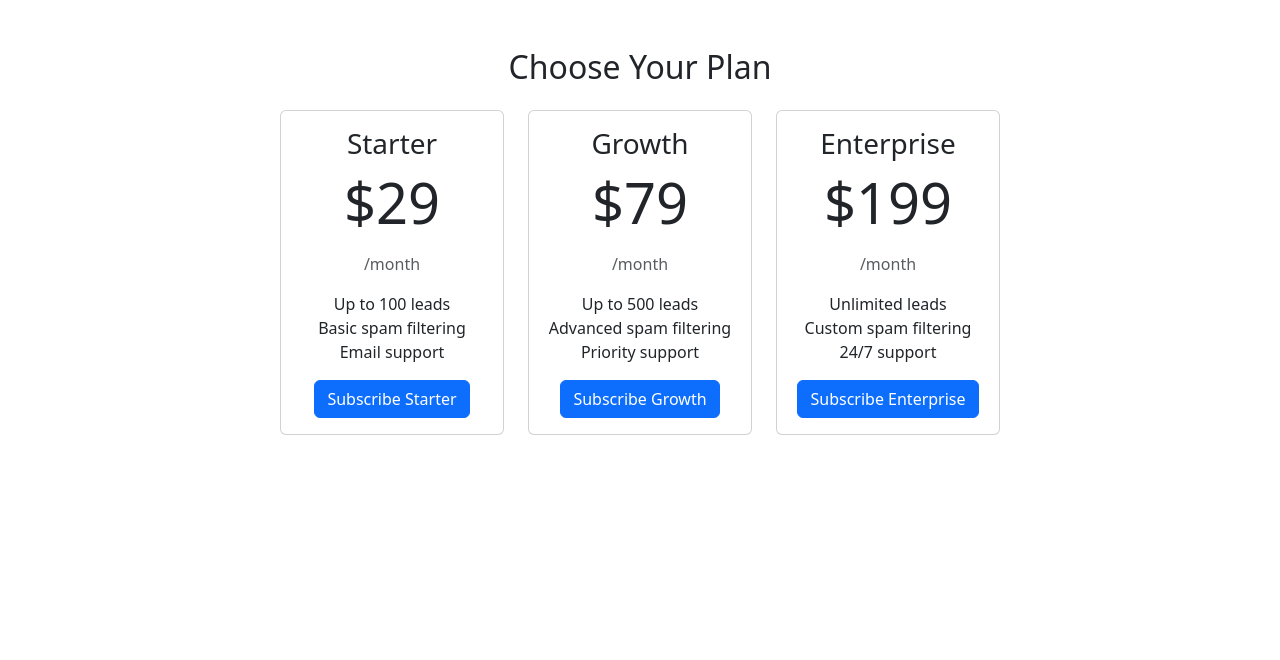
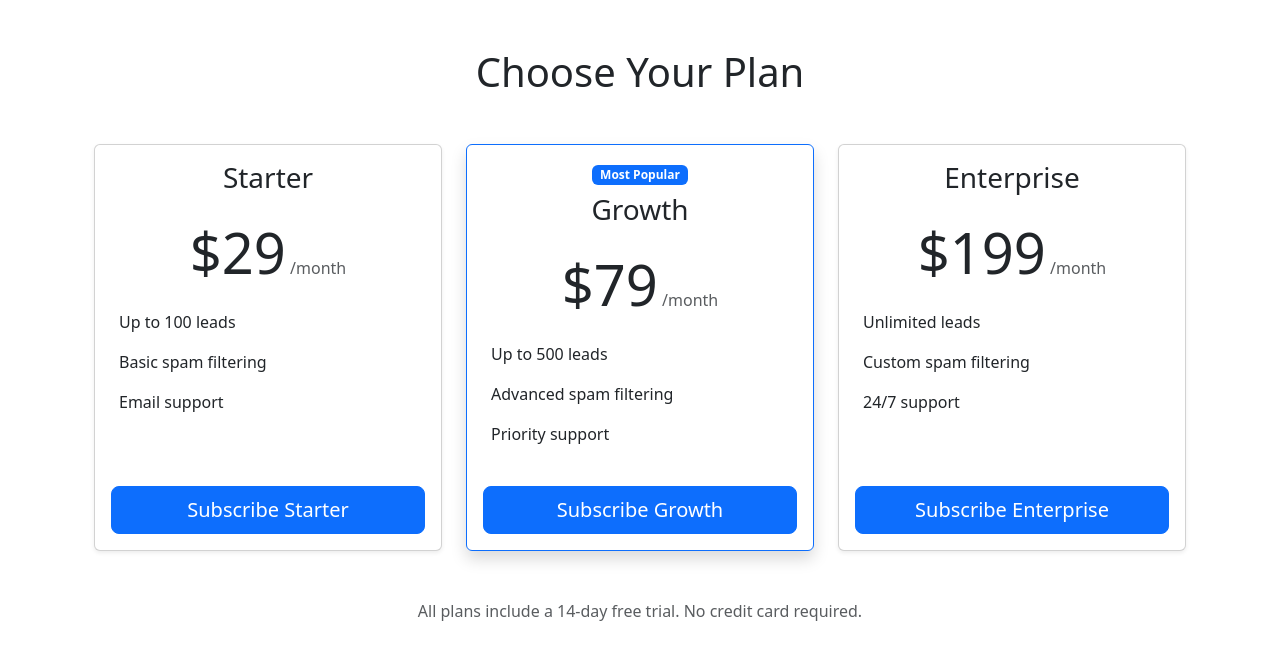
Before and after one commit to vtbell21/leadfilter, a Django app: page /pricing/ in a window 1280 px wide. Shown: the top 660 px of the page. Run offline with Django 5.2, Linux system fonts and the light colour scheme; some libraries are stand-ins or nearby versions.

Commit message:
Update pricing page with improved styling and fix Stripe integration

```diff
--- a/leads/templates/leads/pricing.html
+++ b/leads/templates/leads/pricing.html
@@ -4,74 +4,95 @@
 {% block content %}
 <div class="container mt-5">
     <div class="row justify-content-center">
-        <div class="col-md-8">
-            <h2 class="text-center mb-4">Choose Your Plan</h2>
+        <div class="col-12">
+            <h1 class="text-center mb-5">Choose Your Plan</h1>
 
             <!-- Stripe.js -->
             <script src="https://js.stripe.com/v3/"></script>
 
-            <div class="row">
+            <div class="row justify-content-center">
                 <!-- Starter Plan -->
-                <div class="col-md-4">
-                    <div class="card">
-                        <div class="card-body text-center">
-                            <h3 class="card-title">Starter</h3>
-                            <p class="display-4">$29</p>
-                            <p class="text-muted">/month</p>
-                            <ul class="list-unstyled">
-                                <li>Up to 100 leads</li>
-                                <li>Basic spam filtering</li>
-                                <li>Email support</li>
+                <div class="col-md-4 mb-4">
+                    <div class="card h-100 shadow-sm">
+                        <div class="card-body d-flex flex-column">
+                            <h3 class="card-title text-center mb-4">Starter</h3>
+                            <div class="text-center mb-4">
+                                <span class="display-4">$29</span>
+                                <span class="text-muted">/month</span>
+                            </div>
+                            <ul class="list-unstyled mb-4">
+                                <li class="mb-3"><i class="bi bi-check2-circle text-success me-2"></i>Up to 100 leads</li>
+                                <li class="mb-3"><i class="bi bi-check2-circle text-success me-2"></i>Basic spam filtering</li>
+                                <li class="mb-3"><i class="bi bi-check2-circle text-success me-2"></i>Email support</li>
                             </ul>
+                            <div class="mt-auto text-center">
                                 <button id="starter-button"
-                                    class="btn btn-primary"
+                                        class="btn btn-primary btn-lg w-100"
                                         data-price-id="price_1RIgLWDEGQhWV7HFHPDbJOX8">
                                     Subscribe Starter
                                 </button>
                             </div>
                         </div>
                     </div>
+                </div>
 
                 <!-- Growth Plan -->
-                <div class="col-md-4">
-                    <div class="card">
-                        <div class="card-body text-center">
-                            <h3 class="card-title">Growth</h3>
-                            <p class="display-4">$79</p>
-                            <p class="text-muted">/month</p>
-                            <ul class="list-unstyled">
-                                <li>Up to 500 leads</li>
-                                <li>Advanced spam filtering</li>
-                                <li>Priority support</li>
+                <div class="col-md-4 mb-4">
+                    <div class="card h-100 shadow border-primary">
+                        <div class="card-body d-flex flex-column">
+                            <div class="text-center">
+                                <span class="badge bg-primary mb-2">Most Popular</span>
+                            </div>
+                            <h3 class="card-title text-center mb-4">Growth</h3>
+                            <div class="text-center mb-4">
+                                <span class="display-4">$79</span>
+                                <span class="text-muted">/month</span>
+                            </div>
+                            <ul class="list-unstyled mb-4">
+                                <li class="mb-3"><i class="bi bi-check2-circle text-success me-2"></i>Up to 500 leads</li>
+                                <li class="mb-3"><i class="bi bi-check2-circle text-success me-2"></i>Advanced spam filtering</li>
+                                <li class="mb-3"><i class="bi bi-check2-circle text-success me-2"></i>Priority support</li>
                             </ul>
+                            <div class="mt-auto text-center">
                                 <button id="growth-button"
-                                    class="btn btn-primary"
+                                        class="btn btn-primary btn-lg w-100"
                                         data-price-id="price_1RIgLWDEGQhWV7HFHPDbJOX9">
                                     Subscribe Growth
                                 </button>
                             </div>
                         </div>
                     </div>
+                </div>
 
                 <!-- Enterprise Plan -->
-                <div class="col-md-4">
-                    <div class="card">
-                        <div class="card-body text-center">
-                            <h3 class="card-title">Enterprise</h3>
-                            <p class="display-4">$199</p>
-                            <p class="text-muted">/month</p>
-                            <ul class="list-unstyled">
-                                <li>Unlimited leads</li>
-                                <li>Custom spam filtering</li>
-                                <li>24/7 support</li>
+                <div class="col-md-4 mb-4">
+                    <div class="card h-100 shadow-sm">
+                        <div class="card-body d-flex flex-column">
+                            <h3 class="card-title text-center mb-4">Enterprise</h3>
+                            <div class="text-center mb-4">
+                                <span class="display-4">$199</span>
+                                <span class="text-muted">/month</span>
+                            </div>
+                            <ul class="list-unstyled mb-4">
+                                <li class="mb-3"><i class="bi bi-check2-circle text-success me-2"></i>Unlimited leads</li>
+                                <li class="mb-3"><i class="bi bi-check2-circle text-success me-2"></i>Custom spam filtering</li>
+                                <li class="mb-3"><i class="bi bi-check2-circle text-success me-2"></i>24/7 support</li>
                             </ul>
+                            <div class="mt-auto text-center">
                                 <button id="enterprise-button"
-                                    class="btn btn-primary"
+                                        class="btn btn-primary btn-lg w-100"
                                         data-price-id="price_1RIgLWDEGQhWV7HFHPDbJOX0">
                                     Subscribe Enterprise
                                 </button>
                             </div>
                         </div>
+                    </div>
+                </div>
+            </div>
+
+            <div class="row mt-4">
+                <div class="col-12 text-center">
+                    <p class="text-muted">All plans include a 14-day free trial. No credit card required.</p>
                 </div>
             </div>
 
@@ -80,8 +101,10 @@
 
                 document.querySelectorAll('button').forEach(function(button) {
                     button.addEventListener('click', function() {
-                        // Disable the button to prevent multiple clicks
+                        // Show loading state
                         button.disabled = true;
+                        const originalText = button.textContent;
+                        button.innerHTML = '<span class="spinner-border spinner-border-sm" role="status" aria-hidden="true"></span> Loading...';
 
                         fetch('/create-checkout-session/', {
                             method: 'POST',
@@ -93,22 +116,21 @@
                                 'price_id': button.dataset.priceId
                             })
                         })
-                        .then(response => response.json())
+                        .then(response => {
+                            if (!response.ok) {
+                                throw new Error('Network response was not ok');
+                            }
+                            return response.json();
+                        })
                         .then(session => {
                             return stripe.redirectToCheckout({ sessionId: session.id });
-                        })
-                        .then(function (result) {
-                            if (result.error) {
-                                alert(result.error.message);
-                                // Re-enable the button if there's an error
-                                button.disabled = false;
-                            }
                         })
                         .catch(function(error) {
                             console.error('Error:', error);
                             alert('An error occurred. Please try again.');
-                            // Re-enable the button if there's an error
+                            // Reset button state
                             button.disabled = false;
+                            button.textContent = originalText;
                         });
                     });
                 });
--- a/leads/urls.py
+++ b/leads/urls.py
@@ -1,6 +1,6 @@
 from django.urls import path
 from . import views
-from leads.views_stripe import create_checkout_session
+from leads.views_stripe import create_checkout_session, subscription_success, subscription_cancel
 from leads.views_hubspot import hubspot_connect, hubspot_callback, hubspot_connected_success
 from leads.views import integrations_view
 
@@ -26,6 +26,8 @@ urlpatterns = [
     path('privacy/', views.privacy_policy, name='privacy_policy'),
     path('terms/', views.terms_of_service, name='terms_of_service'),
     path('create-checkout-session/', create_checkout_session, name='create_checkout_session'),
+    path('subscription/success/', subscription_success, name='subscription_success'),
+    path('subscription/cancel/', subscription_cancel, name='subscription_cancel'),
     path('pricing/', views.pricing_view, name='pricing'),
     path('hubspot/connect/', hubspot_connect, name='hubspot_connect'),
     path('hubspot/callback/', hubspot_callback, name='hubspot_callback'),
```
Also changed, not shown: leads/templates/leads/subscription_cancel.html (added, +26 -0 lines), leads/templates/leads/subscription_success.html (added, +22 -0 lines), leads/views_stripe.py (+29 -4 lines). Lines whose indentation alone changed are shown as unchanged.
